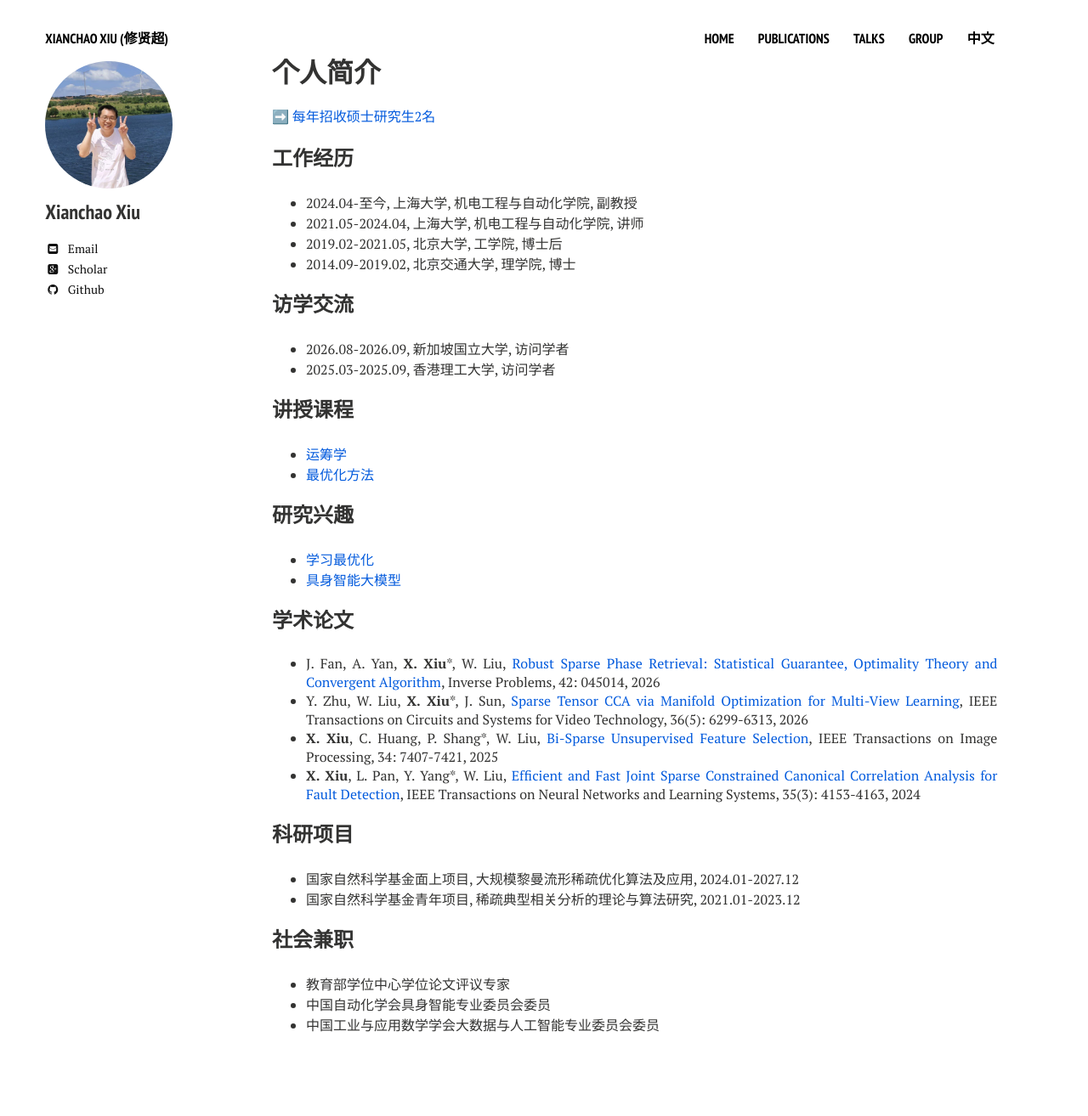
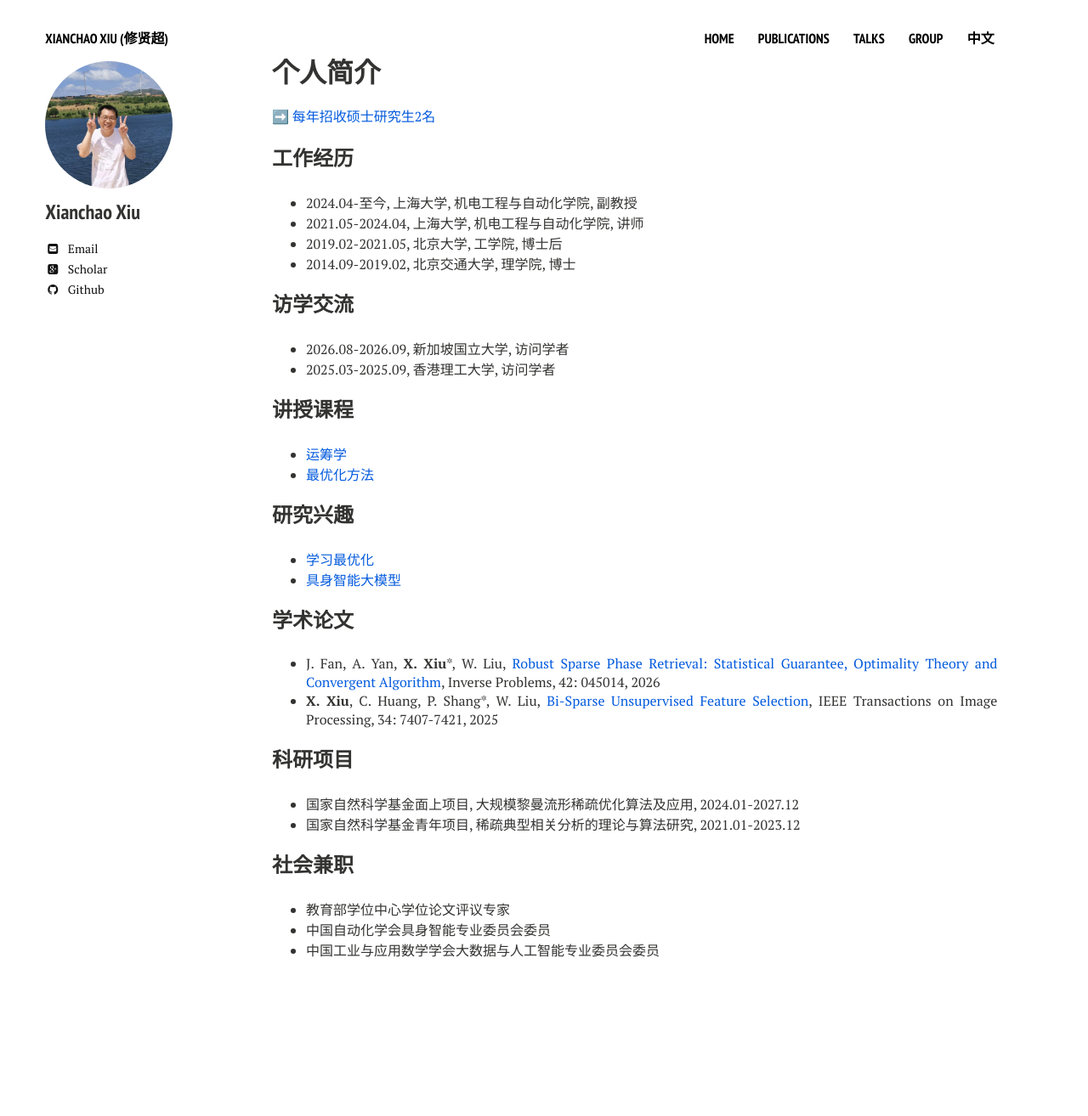
Before and after one commit to xianchaoxiu/xianchaoxiu.github.io, a Jekyll site: the page built from chinese/index.md, in a window 1280 px wide. Shown: the whole page at 85% size. Built offline with Jekyll 4.4.1, drawn with Linux system fonts in a browser that asks for light colours; nearby versions of some CDN libraries; after the commit the page ends 1226 px from its top, so only the background shows below that.

Commit message:
Update index.md

```diff
--- a/chinese/index.md
+++ b/chinese/index.md
@@ -34,9 +34,7 @@ share: false
 
 ### 学术论文
 * J. Fan, A. Yan, <b>X. Xiu</b>*, W. Liu,  <a href="https://doi.org/10.1088/1361-6420/ae5e02" class="textlink" target="_blank">Robust Sparse Phase Retrieval: Statistical Guarantee, Optimality Theory and Convergent Algorithm</a>, Inverse Problems, 42: 045014, 2026  <br>
-* Y. Zhu, W. Liu, <b>X. Xiu</b>*, J. Sun, <a href="https://doi.org/10.1109/TCSVT.2025.3642736" class="textlink" target="_blank">Sparse Tensor CCA via Manifold Optimization for Multi-View Learning</a>, IEEE Transactions on Circuits and Systems for Video Technology, 36(5): 6299-6313, 2026   <br>
 * <b>X. Xiu</b>, C. Huang, P. Shang*, W. Liu, <a href="https://doi.org/10.1109/TIP.2025.3620667" class="textlink" target="_blank">Bi-Sparse Unsupervised Feature Selection</a>, IEEE Transactions on Image Processing, 34: 7407-7421, 2025  <br>
-* <b>X. Xiu</b>, L. Pan, Y. Yang*, W. Liu, <a href="https://doi.org/10.1109/TNNLS.2022.3201881" class="textlink" target="_blank">Efficient and Fast Joint Sparse Constrained Canonical Correlation Analysis for Fault Detection</a>, IEEE Transactions on Neural Networks and Learning Systems, 35(3): 4153-4163, 2024 <br>
 
 ### 科研项目
 * 国家自然科学基金面上项目, 大规模黎曼流形稀疏优化算法及应用, 2024.01-2027.12 <br>
```
